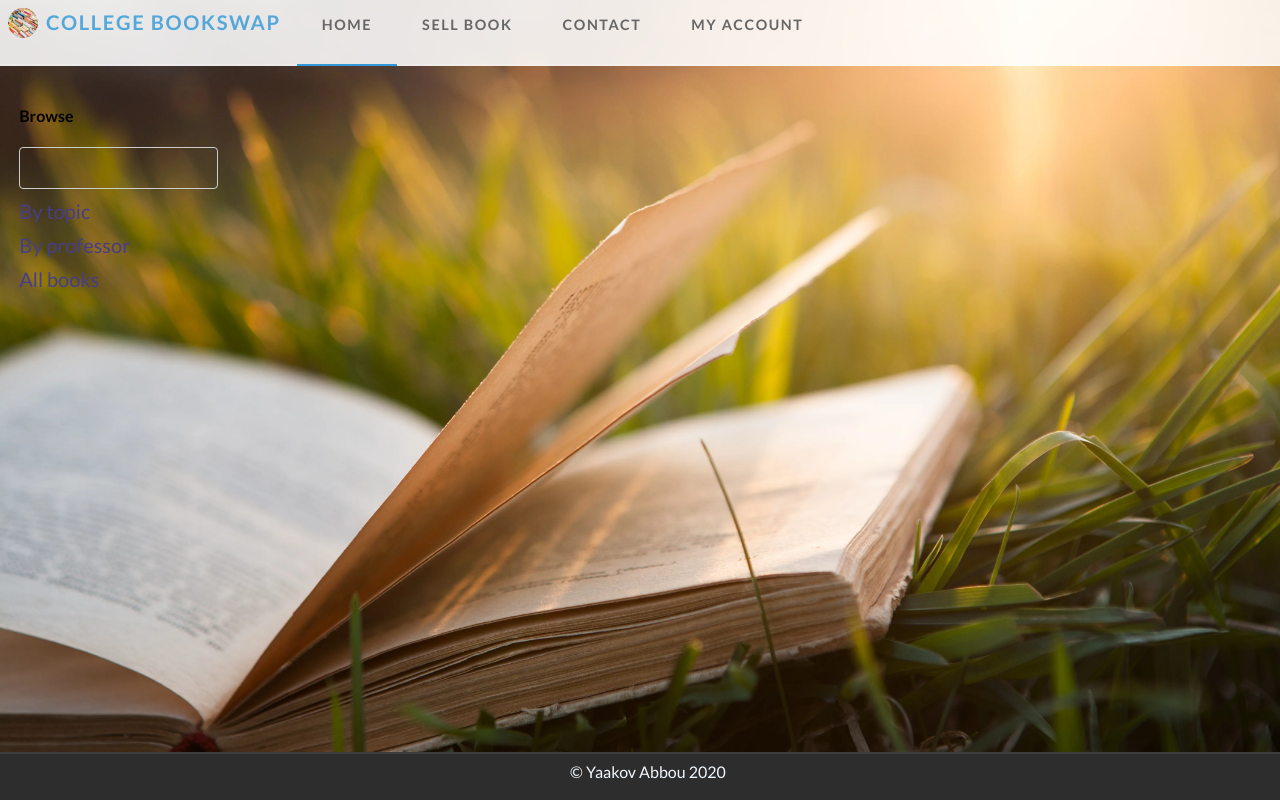
After one commit to yabbou/Bookswap, a PHP site: page /displayBooks_Major.php in a window 1280 px wide. The commit adds this page. Run offline with PHP 8.4, Linux system fonts and the light colour scheme; data that the repository does not hold is empty.

Commit message:
Create pages for filtered book types (temporary)

```diff
--- /dev/null
+++ b/general/displayBooks_Major.php
@@ -0,0 +1,39 @@
+<?php include 'header.php';
+include_once 'methods.php';
+
+if (empty($_SESSION['bookResults'])) {
+    sqlToArray_Books('bookResults', mysqli_query(initDb(), "SELECT * FROM book")); //rename
+}
+
+echo '<form style="" id="browse-form" action="browse_results.php" method="post">
+        <div class="browse-text">
+            <h4>Browse</h4>
+            <input type="text" name="browse" required>
+        </div>
+
+        <!--make this option be chosen and input for browse-->
+        <div class="browse-link"><a href="displayBooks_Major.php">By topic </a></div>
+        <div class="browse-link"><a href="displayBooks_Professor.php">By professor </a></div>
+        <div class="browse-link"><a href="displayBooks.php">All books </a></div>
+
+    </form>';
+
+
+
+// echo "<ul>";
+// foreach ($_SESSION['bookResults'] as $i => $row) { //should make interm var?
+
+//<div class="left" style="width: 25%">
+// <a class="gr-hyperlink" href="/genres/art">Art</a><br>
+
+//     echo '<li class="list-group">';
+//     echo '<h4><a href="">' . $row['title'] . '</a></h4>';
+//     echo '<p>ISBN-10: ' . $row['isbn-10'] . '</p>';
+//     echo '<p>Prof: ' . $row['prof'] . '</p>'; //tab
+//     echo '<p>Major: ' . $row['cat'] . '</p>';
+//     echo '<p>Available: <strong>' . 1 . '</strong></p>'; //make live updated
+//     echo '</li>';
+// }
+// echo "</ul>";
+
+include 'footer.php';
--- a/general/footer.php
+++ b/general/footer.php
@@ -1,3 +1,4 @@
+</div>
 </body>
 <footer>
     <P4>&copy; Yaakov Abbou 2020</P4>
--- a/general/header.php
+++ b/general/header.php
@@ -4,7 +4,6 @@
     <title>Bookswap</title>
     <meta charset="utf-8">
     <link rel="stylesheet" href="styles.css" type="text/css" />
-
 </head>
 
 <body>
@@ -18,3 +17,5 @@
         </nav>
     </header>
     <script src="active-tab.js"></script>
+
+    <div class="inner-body">
--- a/general/index.html
+++ b/general/index.html
@@ -1,14 +1,14 @@
 <div class="browse-form">
     <!-- <h4>Welcome</h4> -->
-    <form id="frm" action="browse_results.php" method="post">
+    <form id="browse-form" action="browse_results.php" method="post">
         <div class="browse-text ">
             <h2>Browse</h2>
             <input type="text" name="browse" required>
         </div>
 
         <!--make this option be chosen and input for browse-->
-        <div class="browse-link"><a href="">By topic </a></div>
-        <div class="browse-link"><a href="">By professor </a></div>
+        <div class="browse-link"><a href="displayBooks_Major.php">By topic </a></div>
+        <div class="browse-link"><a href="displayBooks_Professor.php">By professor </a></div>
         <div class="browse-link"><a href="displayBooks.php">All books </a></div>
 
     </form>
--- a/general/login.html
+++ b/general/login.html
@@ -2,7 +2,7 @@
 <h4>Login</h4>
 
 <div class="login-form">
-    <form id="frm" method="post">
+    <form id="browse-form" method="post">
 
         <div class="login-text ">
             <label for="email">Enter email: </label>
--- a/general/styles.css
+++ b/general/styles.css
@@ -1,4 +1,5 @@
 @import url('https://fonts.googleapis.com/css?family=Lato:400,700');
+
 /* note: period - when on same line as tag, spaces - when inside tag */
 
 * {
@@ -11,6 +12,11 @@ body {
     margin: 0;
     background-size: cover;
     background-image: url('img/book-and-grass.webp');
+    background-color: #fff9f2;
+}
+
+div.inner-body{
+    padding: 1.5%;
 }
 
 input[type=text], input[type=password], input[type=email], input[type=number] {
@@ -113,7 +119,7 @@ img.logo {
     text-transform: uppercase;
     font-weight: bold;
     font-size: .9rem;
-    letter-spacing: .2rem;
+    letter-spacing: .1rem;
     background: rgba(255, 255, 255, 0.87)!important;
     border-bottom: 2px solid rgba(255, 255, 255, 0.2);
 }
@@ -123,10 +129,6 @@ img.logo {
     height: 55px;
     vertical-align: middle;
     padding-top: 1rem;
-}
-
-.navbar-list{
-    /* position on right of navbar */
 }
 
 /* browse */
@@ -149,7 +151,6 @@ a:hover, a.nav-link:hover {
 }
 
 .browse-form input {
-    width: 350%;
     background-color: #f2f2f262;
 }
 
@@ -202,16 +203,16 @@ ul li a {
     width: 50%;
 }
 
-#frm {
+#browse-form {
     width: 20%;
     /*continue later...*/
 }
 
-#frm .browse-link {
+#browse-form .browse-link {
     margin: 10px 0;
 }
 
-#frm a, #frm a:visited {
+#browse-form a, #browse-form a:visited {
     font-size: 20px;
     text-decoration: none;
 }
```
Also changed, not shown: general/browse_results.html (+0 -23 lines), general/displayBooks_All.php (added, +20 -0 lines), general/displayBooks_Professor.php (added, +9 -0 lines).
